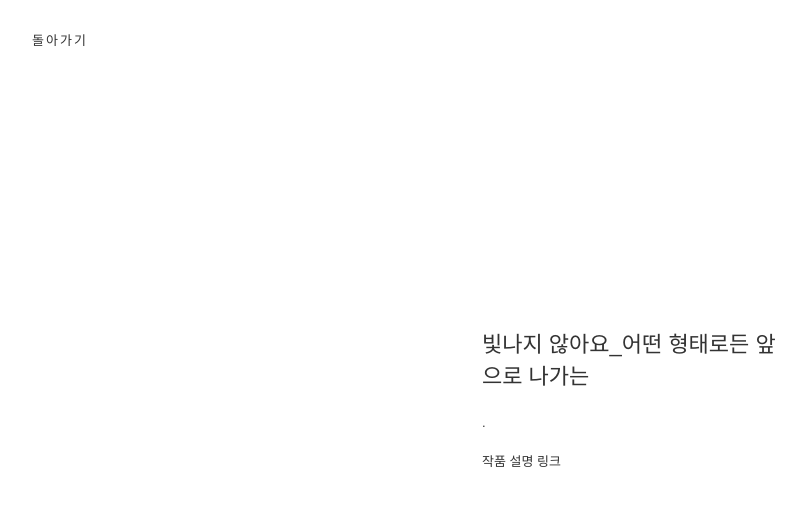
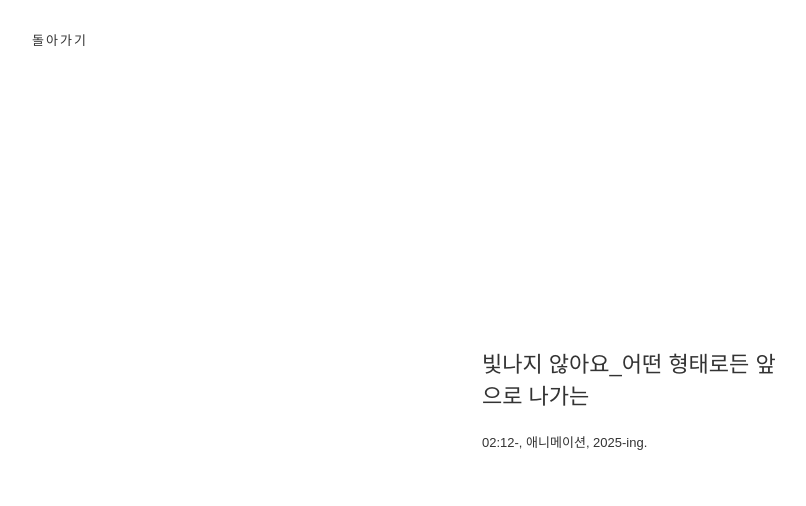
Before and after one commit to oneqvery-sudo/one, a plain HTML site: page reflection/artworks/artwork3.html in a window 1280 px wide. Shown: the whole page, without its empty margins (8-814 px from the left). Drawn offline with Linux system fonts and the light colour scheme.

Commit message:
Add files via upload

```diff
--- a/reflection/artworks/artwork3.html
+++ b/reflection/artworks/artwork3.html
@@ -19,10 +19,9 @@
 
         <div class="detail-info">
             <h1>빛나지 않아요_어떤 형태로든 앞으로 나가는</h1>
-            <p>.</p>
-            <p>
-                작품 설명 링크
-            </p>
+            <p>02:12-, 애니메이션, 2025-ing.</p>
+            <a href=""
+             target="_blank"></a>
         </div>
     </main>
 
```
Also changed, not shown: reflection/artworks/artwork2.html (+2 -4 lines), reflection/artworks/artwork4.html (+2 -4 lines).
